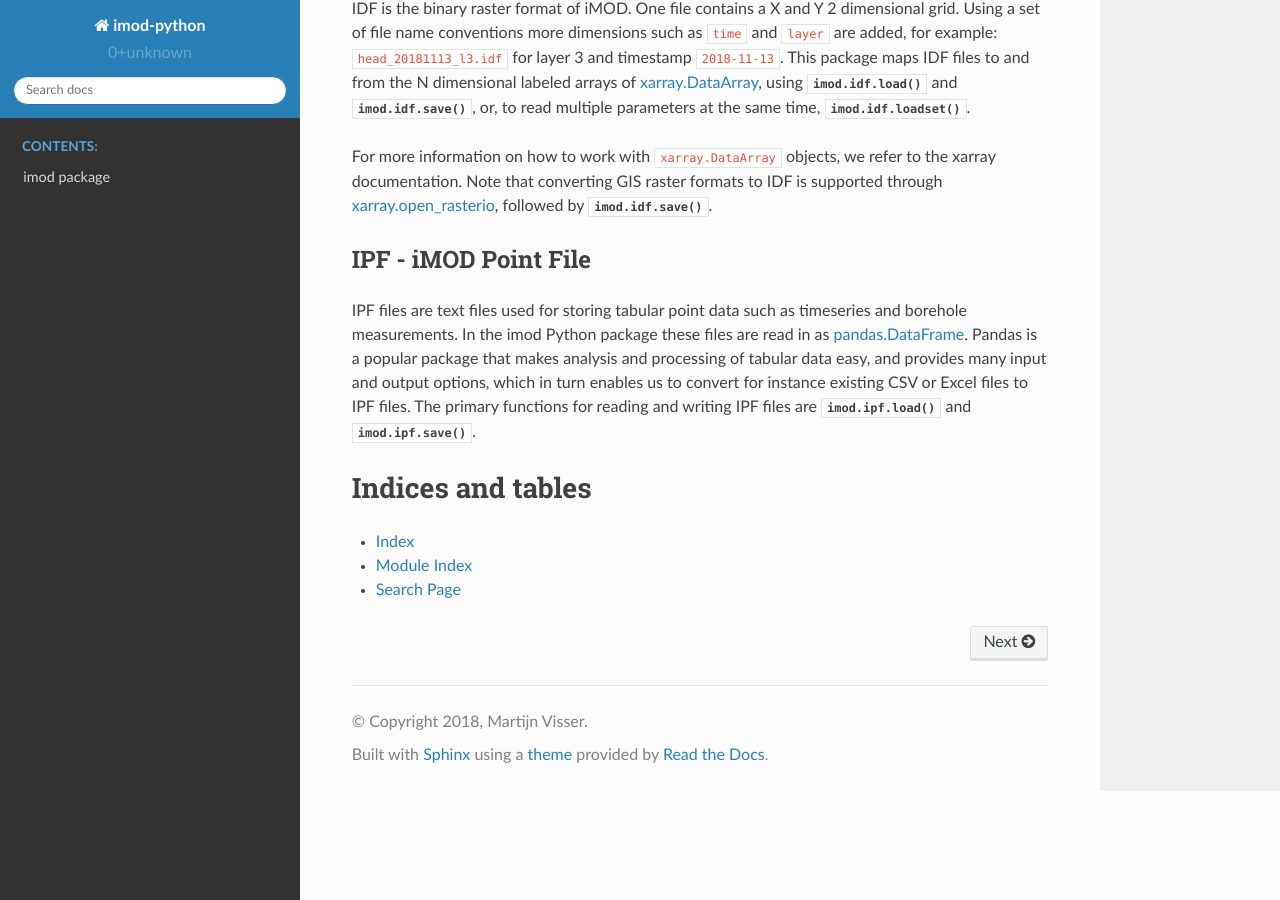
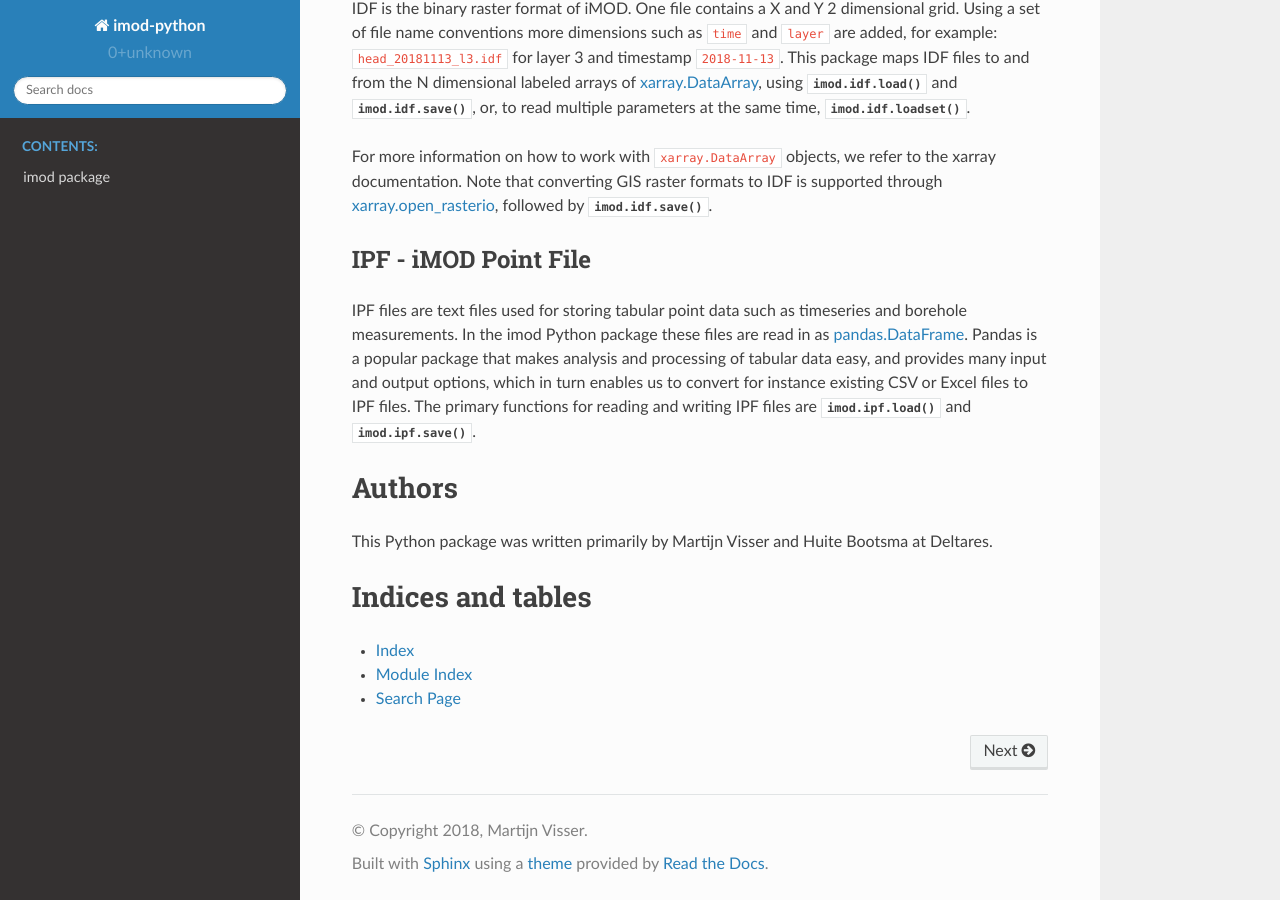
Before and after one commit to Deltares/imod-python, a Sphinx documentation site: the page built from docs/index.rst, in a window 1280 px wide and 900 px high, scrolled down 1106 px. Built offline with Sphinx 7.4.7 and the Read the Docs theme 2.0.0, drawn with Linux system fonts in a browser that asks for light colours.

Commit message:
update copyright and add authors

```diff
--- a/README.rst
+++ b/README.rst
@@ -52,3 +52,7 @@ popular package that makes analysis and processing of tabular data easy, and pro
 many input and output options, which in turn enables us to convert for instance
 existing CSV or Excel files to IPF files. The primary functions for reading and writing
 IPF files are ``imod.ipf.load`` and ``imod.ipf.save``.
+
+Authors
+=======
+This Python package was written primarily by Martijn Visser and Huite Bootsma at Deltares.
--- a/docs/index.rst
+++ b/docs/index.rst
@@ -67,6 +67,10 @@ many input and output options, which in turn enables us to convert for instance
 existing CSV or Excel files to IPF files. The primary functions for reading and writing
 IPF files are :meth:`imod.ipf.load` and :meth:`imod.ipf.save`.
 
+Authors
+=======
+This Python package was written primarily by Martijn Visser and Huite Bootsma at Deltares.
+
 Indices and tables
 ==================
 
--- a/setup.py
+++ b/setup.py
@@ -12,7 +12,7 @@ setup(
     long_description=long_description,
     url="https://gitlab.com/deltares/imod-python",
     author="Martijn Visser",
-    author_email="mgvisser@gmail.com",
+    author_email="martijn.visser@deltares.nl",
     license="MIT",
     packages=["imod"],
     package_dir={"imod": "imod"},
```
Also changed, not shown: 1 other file.
